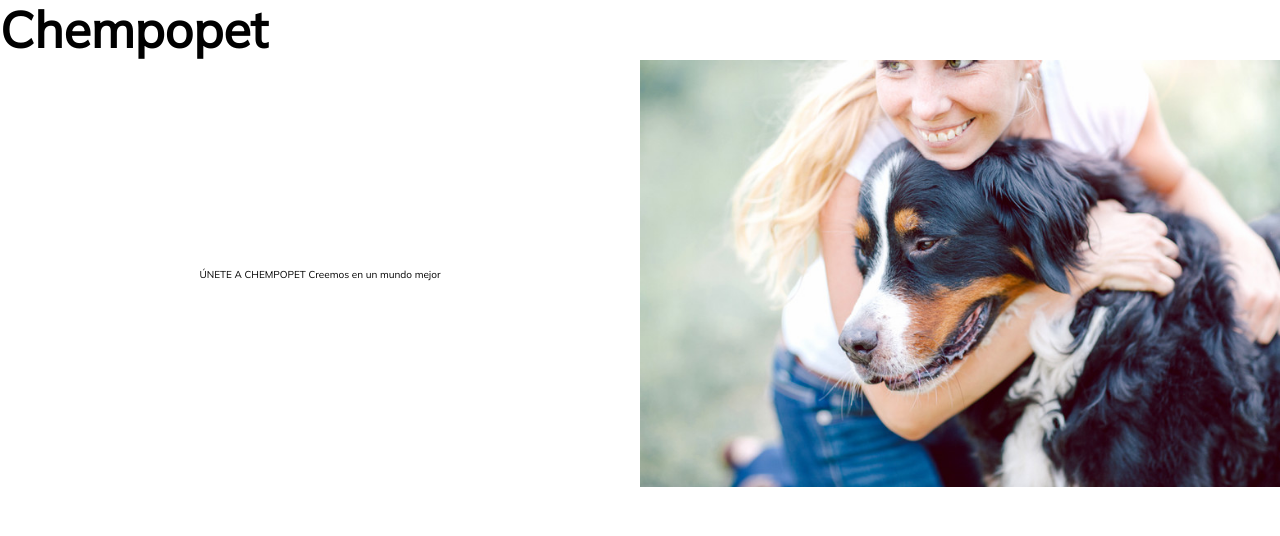
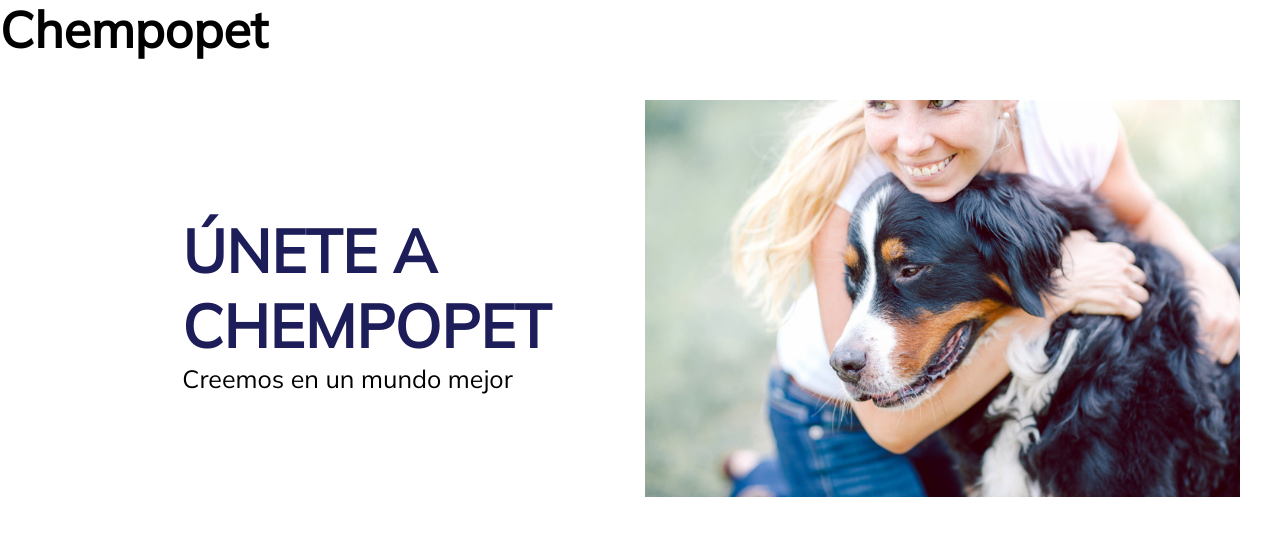
Before and after one commit to jhon259706/adoptandoando, a Next.js app: page / in a window 1280 px wide. Shown: the top 536 px of the page. Built offline with nearby package versions, Linux system fonts and the light colour scheme.

Commit message:
Styling section 1

```diff
--- a/src/components/index/Banner.tsx
+++ b/src/components/index/Banner.tsx
@@ -12,9 +12,12 @@ const Banner = () => {
           height={520}
         />
       </S.BannerImg>
-      <S.BannerTitle>
-        <p>ÚNETE A CHEMPOPET Creemos en un mundo mejor</p>
-      </S.BannerTitle>
+      <S.BannerTitleContainer>
+        <S.BannerTitle>
+          <S.BannerHeader>ÚNETE A CHEMPOPET</S.BannerHeader>
+          <S.BannerSlogan>Creemos en un mundo mejor</S.BannerSlogan>
+        </S.BannerTitle>
+      </S.BannerTitleContainer>
     </S.BannerDiv>
   );
 };
--- a/src/styles/index/Banner.tsx
+++ b/src/styles/index/Banner.tsx
@@ -5,19 +5,51 @@ export const BannerDiv = styled.div`
   display: flex;
   flex-direction: column;
 
-  @media ${device.mobileL} {
+  @media ${device.tabletS} {
     flex-direction: row-reverse;
+    padding: 40px;
+  }
+`;
+
+export const BannerTitleContainer = styled.div`
+  display: flex;
+  flex: 1;
+  align-items: center;
+  padding: 10px 0 0 10px;
+
+  @media ${device.tabletS} {
+    justify-content: center;
   }
 `;
 
 export const BannerTitle = styled.div`
-  display: flex;
-  flex: 1;
-  justify-content: center;
-  align-items: center;
-  width: 80%;
+  margin-left: 10px;
+  margin-top: 15px;
+
+  @media ${device.tabletS} {
+    margin-left: 0px;
+    margin-top: 0px;
+  }
+`;
+
+export const BannerHeader = styled.header`
+  color: #1a1a58fc;
+  font-weight: bold;
+  font-size: 4rem;
+  width: 300px;
+
+  @media ${device.tabletS} {
+    font-size: 6rem;
+  }
+`;
+
+export const BannerSlogan = styled.p`
+  font-size: 2.5rem;
+  color: black;
 `;
 
 export const BannerImg = styled.div`
   flex: 1;
+  display: flex;
+  align-items: center;
 `;
--- a/src/styles/utils/devices.tsx
+++ b/src/styles/utils/devices.tsx
@@ -2,7 +2,8 @@ const size = {
   mobileS: '320px',
   mobileM: '375px',
   mobileL: '425px',
-  tablet: '768px',
+  tabletS: '560px',
+  tabletL: '768px',
   laptop: '1024px',
   laptopL: '1440px',
   desktop: '2560px',
@@ -12,7 +13,8 @@ export const device = {
   mobileS: `(min-width: ${size.mobileS})`,
   mobileM: `(min-width: ${size.mobileM})`,
   mobileL: `(min-width: ${size.mobileL})`,
-  tablet: `(min-width: ${size.tablet})`,
+  tabletS: `(min-width: ${size.tabletS})`,
+  tabletL: `(min-width: ${size.tabletL})`,
   laptop: `(min-width: ${size.laptop})`,
   laptopL: `(min-width: ${size.laptopL})`,
   desktop: `(min-width: ${size.desktop})`,
```
Also changed, not shown: 1 other file (tests, documents, lock files or other folders).
